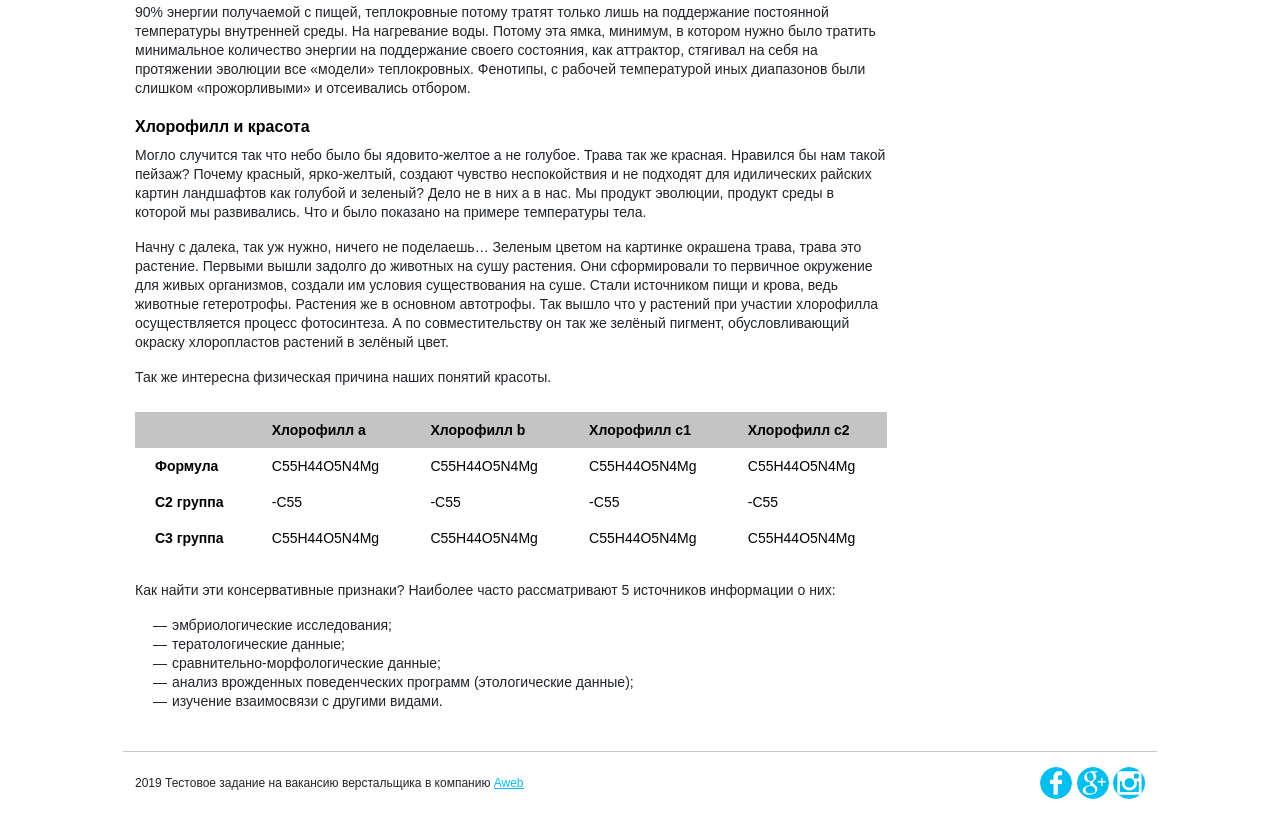
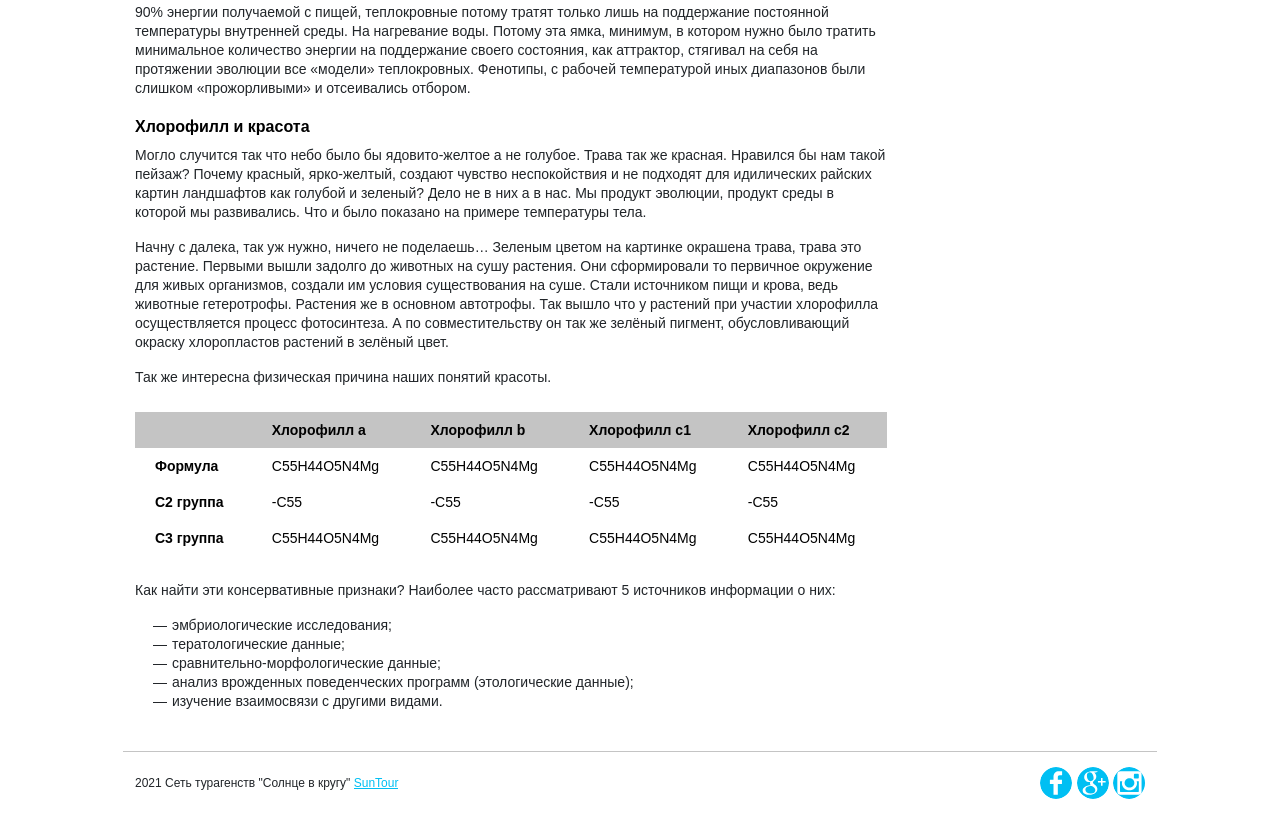
Before and after one commit to maks050/sun-tour, a plain HTML site: page index.html in a window 1280 px wide. Shown: the part 1917-2731 px from the top of the page. Drawn offline with nearby package versions, Linux system fonts and the light colour scheme.

Commit message:
Update index.html

```diff
--- a/index.html
+++ b/index.html
@@ -261,7 +261,7 @@
     <footer>
       <div class="wrapper">
         <div class="row justify-content-sm-between justify-content-center align-items-center footer gap-2">
-          <div class="col-auto"><p>2019 Тестовое задание на вакансию верстальщика в компанию <a href="https://aweb.ua/">Aweb</a></p></div>
+          <div class="col-auto"><p>2021 Сеть турагенств "Солнце в кругу" <a href="https://maks050.github.io/sun-tour/">SunTour</a></p></div>
           <div class="col-auto">
             <div class="media">
               <a href="#">
```
